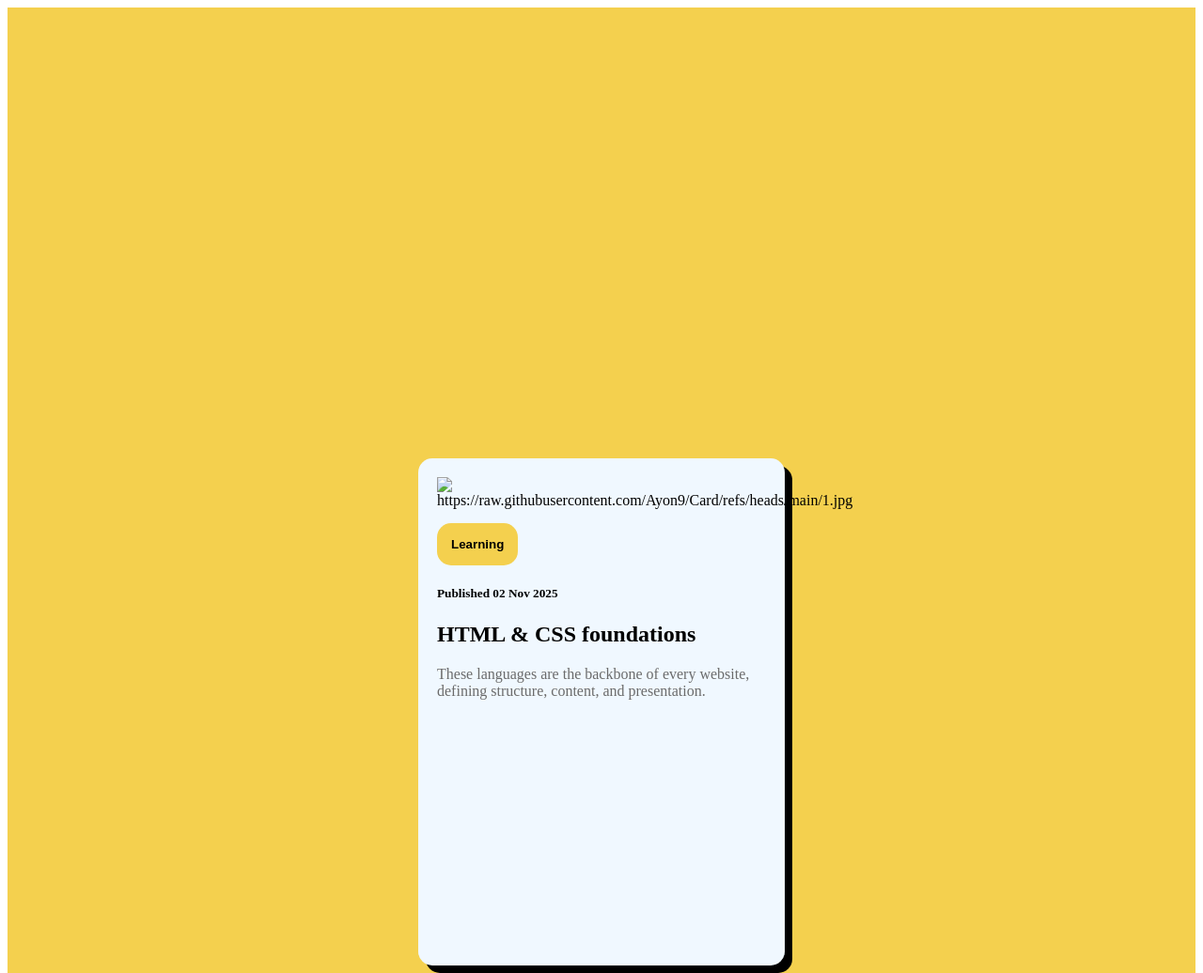
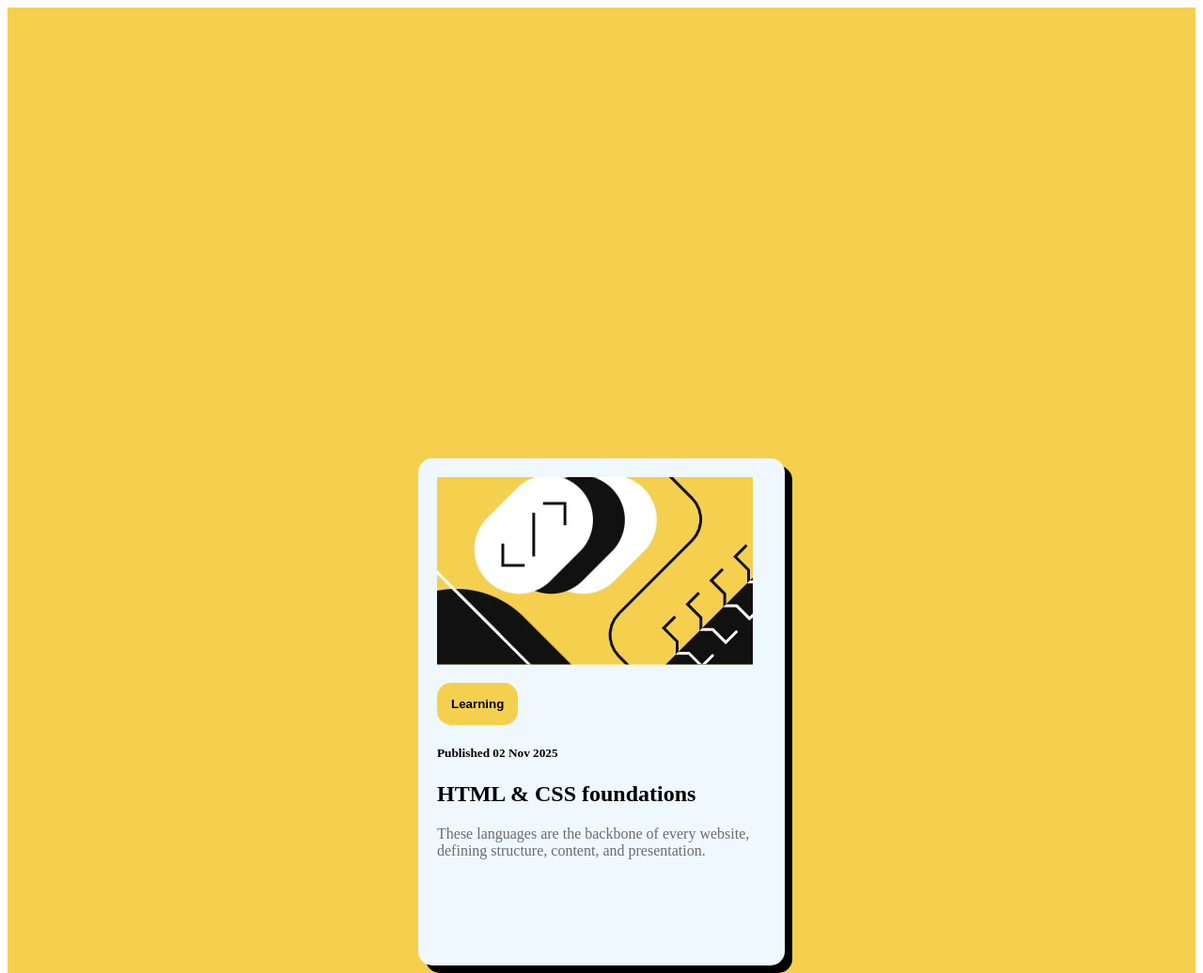
Before and after one commit to Ayon9/Card, a plain HTML site: page index.html in a window 1280 px wide. Shown: the top 1036 px of the page at 94% size. Drawn offline with Linux system fonts and the light colour scheme.

Commit message:
Update index.html

```diff
--- a/index.html
+++ b/index.html
@@ -46,7 +46,7 @@
 <body>
     <div class="container">
     <div class="card">
-        <img src="/1.jpeg" alt="https://raw.githubusercontent.com/Ayon9/Card/refs/heads/main/1.jpg">
+        <img src="/1.jpg" alt="https://raw.githubusercontent.com/Ayon9/Card/refs/heads/main/1.jpg">
         <button><a href="https://dev.commicplan.com/" target="_blank">Learning</a></button>
         <h5><strong>Published 02 Nov 2025</strong></h5>
         <h2>HTML & CSS foundations</h2>
```
